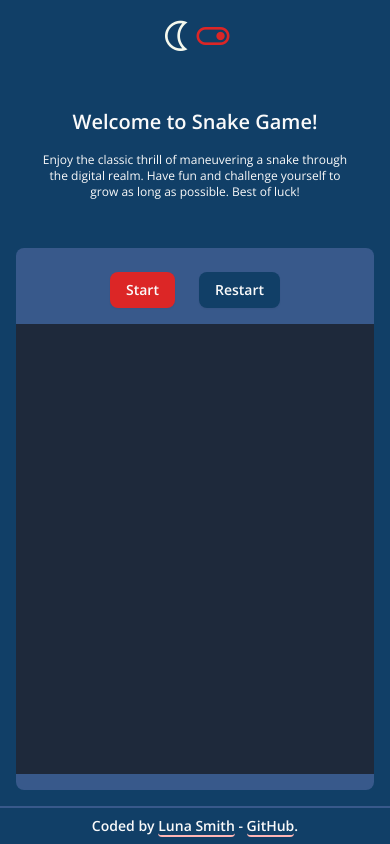
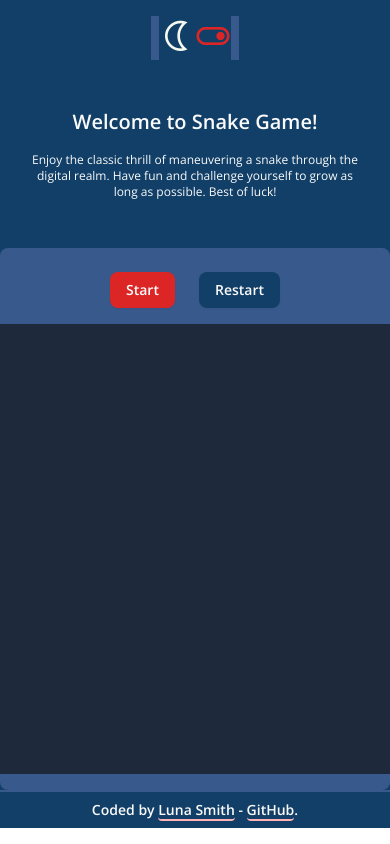
Before and after one commit to Lu-Smith/snake_game_vue_tailwindcss, a Vue app: page / in a window 390 px wide. Built offline with nearby package versions, Linux system fonts and the light colour scheme.

Commit message:
Updated styling

```diff
--- a/src/App.vue
+++ b/src/App.vue
@@ -1,7 +1,7 @@
 <template>
   <div
   :class="mode ? 'bg-textColor' : 'bg-bgColor'"
-  class="flex flex-col justify-center items-center gap-6 w-full h-full p-4">
+  class="flex flex-col justify-center items-center gap-6 w-full h-full md:p-4 pt-4">
     <Switch v-model:mode="mode" />
     <div class="w-full h-full p-6">
       <Header :mode="mode"  />
--- a/src/components/Switch.vue
+++ b/src/components/Switch.vue
@@ -1,7 +1,10 @@
 <template>
     <div class="text-center">
-      <div @click="toggleMode" :class="mode ? 'text-green-600' : 'text-red-600'">
-        <span v-if="mode" class="material-symbols-outlined text-lightColor text-4xl">emoji_objects</span>
+      <div
+      @click="toggleMode"
+      :class="mode ? 'text-linksColor border-linksColor' : 'text-red-600 border-addColor'"
+      class="border-l-8 border-r-8 inline-block w-full">
+        <span v-if="mode" class="material-symbols-outlined text-linksColor text-4xl">emoji_objects</span>
         <span v-else class="material-symbols-outlined text-darkColor text-4xl">nightlight</span>
         <span class="material-symbols-outlined text-4xl">toggle_{{ mode ? 'off' : 'on' }}</span>
       </div>
```
